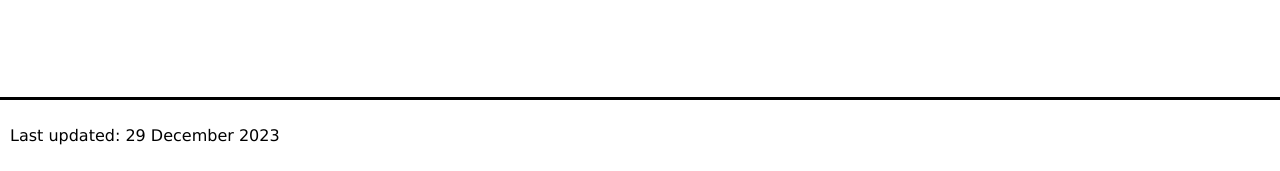
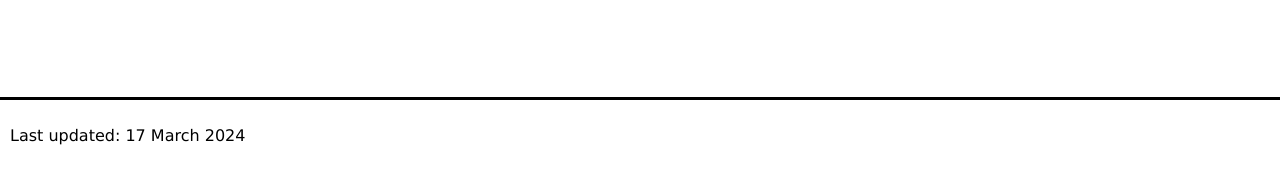
Before and after one commit to evg4/Lizzie-s-portfolio-project-files, a plain HTML site: page contact.html in a window 1280 px wide. Shown: the part 633-804 px from the top of the page. Drawn offline with Linux system fonts and the light colour scheme.

Commit message:
Update date in footer

```diff
--- a/contact.html
+++ b/contact.html
@@ -73,6 +73,6 @@
       </section>
       <div class="filler"></div>
     </main>
-    <footer><p>Last updated: 29 December 2023</p></footer>
+    <footer><p>Last updated: 17 March 2024</p></footer>
   </body>
 </html>
```
Also changed, not shown: courses.html (+1 -1 lines).
